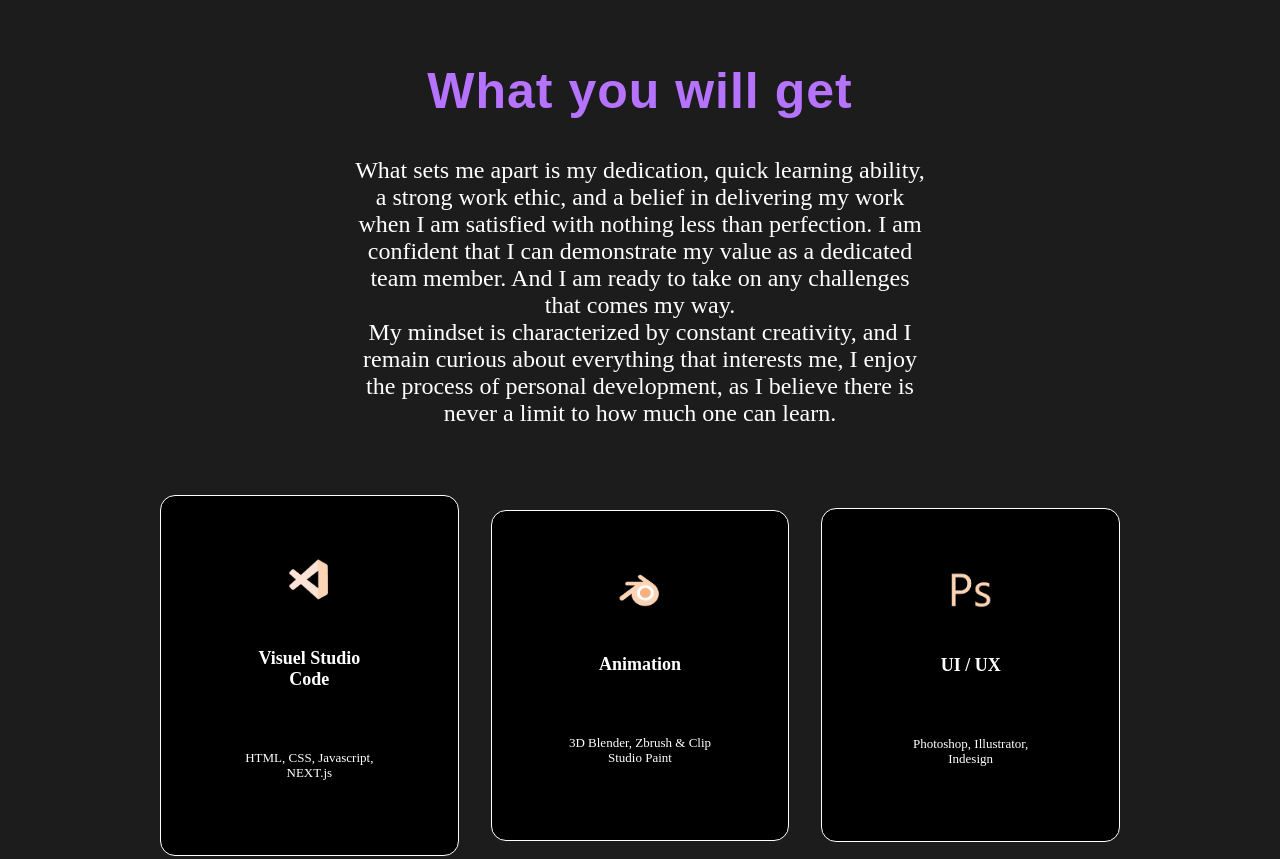
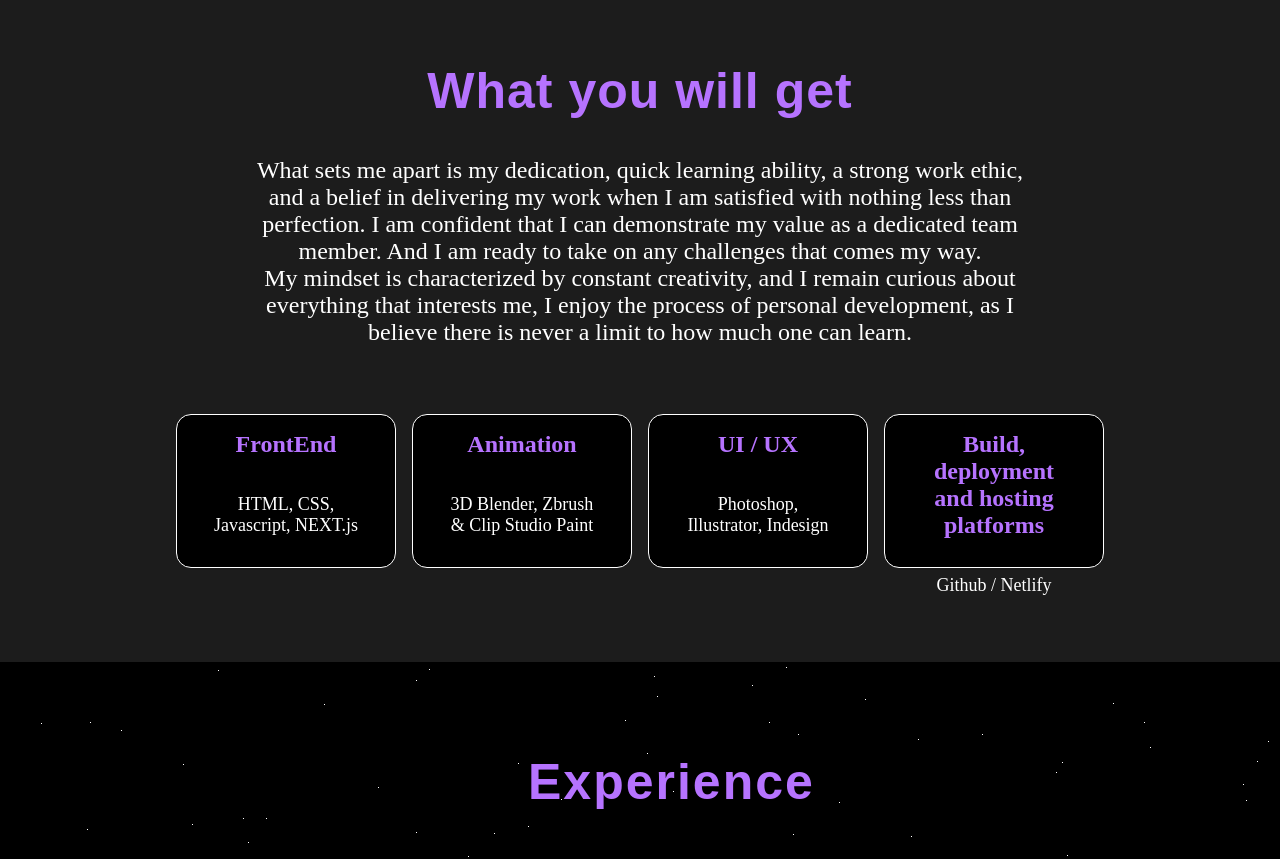
Before and after one commit to Lochmann20/lilo-portfolio, an Astro site: page / in a window 1280 px wide. Shown: the part 1940-2799 px from the top of the page. Built offline with nearby package versions, Linux system fonts and the light colour scheme; Astro itself is replaced by a stand-in of ours.

Commit message:
experience

```diff
--- a/src/components/Resume.astro
+++ b/src/components/Resume.astro
@@ -10,21 +10,21 @@
 
     <div>
         <div class="hidden" id="boxes">
-            <img src="/png/vsc.png" alt="">
-            <h2>Visuel Studio Code</h2>
+            <h2>FrontEnd</h2>
             <p>HTML, CSS, Javascript, NEXT.js</p>
         </div>
-
         <div class="hidden" id="boxes">
-            <img src="/png/blender.png" alt="">
             <h2>Animation</h2>
             <p>3D Blender, Zbrush & Clip Studio Paint</p>
         </div>
 
         <div class="hidden" id="boxes">
-            <img src="/png/photoshop.png" alt="">
             <h2>UI / UX</h2>
             <p>Photoshop, Illustrator, Indesign</p>
+        </div>
+        <div class="hidden" id="boxes">
+            <h2>Build, deployment and hosting platforms</h2>
+            <p>Github / Netlify</p>
         </div>
     </div>
 </article>
@@ -64,19 +64,19 @@
 #boxes{
     display: flex;
     flex-direction: column;
-    align-items: center;
-    padding: 30px 36px;
+    padding: 15px 15px;
     background-color: black;
     border-radius: 15px;
     border-color: white;
     border-style: solid;
     border-width: thin;
-}
+    width: 55%;
+    }
 
-#boxes:hover{
+/* #boxes:hover{
     background-color: rgb(79, 79, 79);
     transition-delay: 0ms;
-}
+} */
 
 
 div{
@@ -86,7 +86,8 @@
 }
 
 h2{
-    font-size: large;
+    font-size: x-large;
+    color: rgb(182 115 255);
 }
 
 h3{
@@ -98,7 +99,8 @@
 }
 
 p{
-    font-size: small;
+    font-size: medium;
+    margin-top: -1em;
 }
 
 h1{
@@ -119,6 +121,7 @@
     div{
         display: flex;
         gap: 0.5em;
+        height: 15vh;
     }
 
     .hidden:nth-child(2){
@@ -136,13 +139,15 @@
         margin-bottom: 2em;
         text-align: center;
     }
+
+
 }
 
 
  @media screen and (min-width: 999px){
     article{
         color: white;
-        padding: 8em 10em;
+        padding: 8em 11em;
 
         & h1{
             margin-top: 0;
@@ -150,23 +155,17 @@
     }
 
     div {
-        display: grid;
-        grid-template-columns: 1fr 1fr 1fr;
         margin: auto;
-        gap: 2em;
+        gap: 1em;
     }
 
     #boxes{
         display: flex;
         flex-direction: column;
         align-items: center;
-        padding: 62px 76px;
+        padding: 1em 2em;
+        justify-content: space-evenly;
     }
-
-    /* #boxesColor{
-        background-color: transparent;
-        padding: 62px 103px;
-    }    */
 
     img{
         width: 30%;
@@ -177,8 +176,18 @@
         font-size: 50px;
     }
 
+    h2{
+        margin-top: 0px;
+        font-size: x-large;
+    }
+
+    h3{
+        width: 83%;
+    }
+
     p{
-        line-height: 15px;
+        font-size: large;
+        margin-top: 0;
     }
     }
 
```
